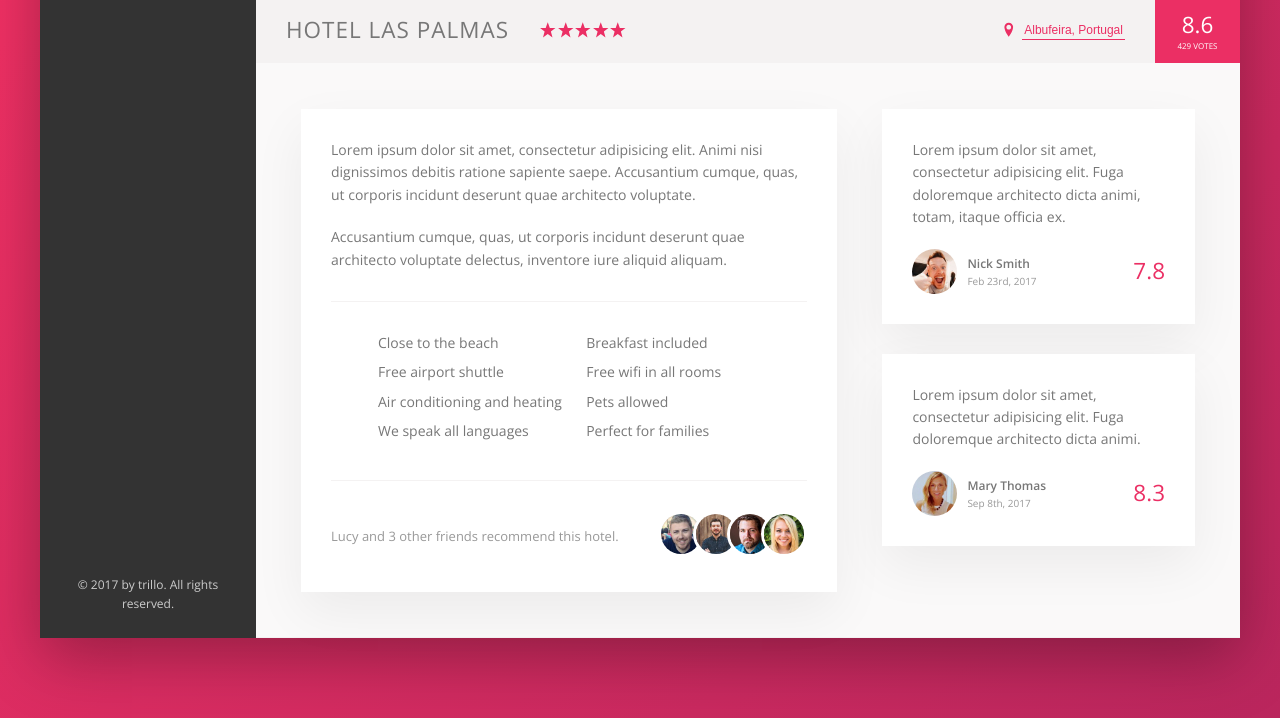
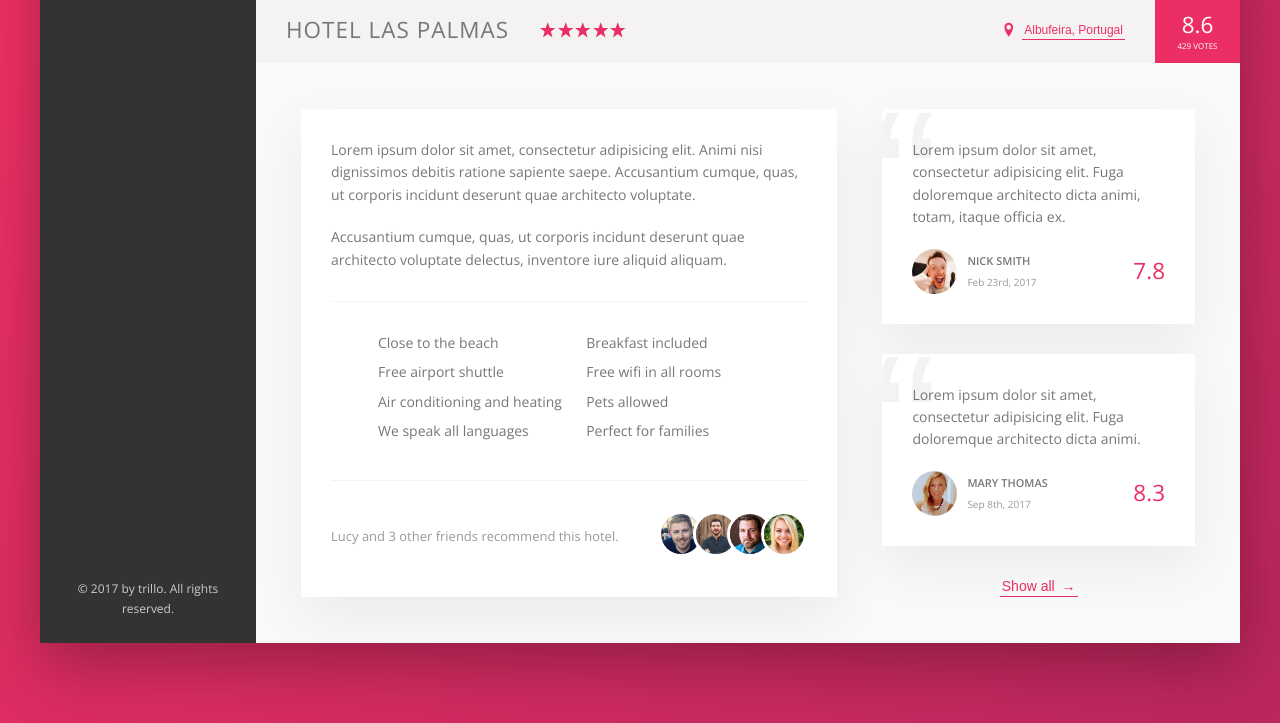
Before and after one commit to Ryanv030/flexbox-madness, a website: page index.html in a window 1280 px wide. Shown: the part 538-1261 px from the top of the page. Drawn offline with nearby package versions, Linux system fonts and the light colour scheme.

Commit message:
styling to the user-review box

```diff
--- a/index.html
+++ b/index.html
@@ -205,6 +205,11 @@
                 </div>
               </figcaption>
             </figure>
+
+            <button class="btn-inline">
+              Show all
+              <span>&rarr;</span>
+            </button>
         </div>
 
     </div>
--- a/sass/_components.scss
+++ b/sass/_components.scss
@@ -272,8 +272,17 @@
   cursor: pointer;
   transition: all 0.2s;
 
+  span {
+    margin-left: 3px;
+    transition: margin-left 0.2s;
+  }
+
   &:hover {
     color: var(--color-grey-dark-1);
+
+    span {
+      margin-left: 8px;
+    }
   }
 
   &:focus {
@@ -379,12 +388,16 @@
   box-shadow: var(--shadow-light);
   padding: 3rem;
   margin-bottom: 3rem;
+  position: relative;
+  overflow: hidden;
 
   display: flex;
   flex-direction: column;
 
   &__text {
     margin-bottom: 2rem;
+    position: relative;
+    z-index: 10;
   }
 
   &__user {
@@ -400,14 +413,14 @@
   }
 
   &__user-box {
-    display: flex;
-    flex-direction: column;
     margin-right: auto;
   }
 
   &__user-name {
-    font-size: 1.2rem;
-    font-weight: 700;
+    font-size: 1.1rem;
+    font-weight: 600;
+    text-transform: uppercase;
+    margin-bottom: 0.4rem;
     color: var(--color-grey-dark-2);
   }
 
@@ -420,4 +433,16 @@
     font-size: 2.25rem;
     color: var(--color-primary);
   }
+
+  &::before {
+    content: "\201C";
+    position: absolute;
+    line-height: 1;
+    font-family: sans-serif;
+    top: -2.75rem;
+    left: -1rem;
+    font-size: 20rem;
+    color: var(--color-grey-light-2);
+    z-index: 1;
+  }
 }
--- a/sass/_layout.scss
+++ b/sass/_layout.scss
@@ -53,4 +53,7 @@
 
 .user-reviews {
   flex: 1;
+  display: flex;
+  flex-direction: column;
+  align-items: center;
 }
```
Also changed, not shown: css/style.css.
